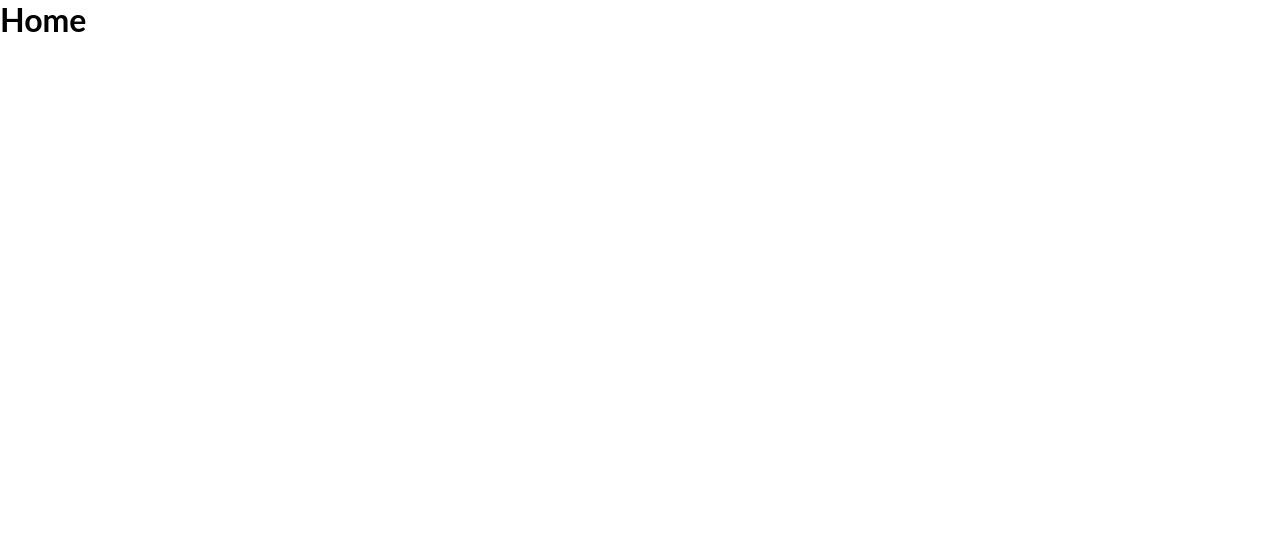
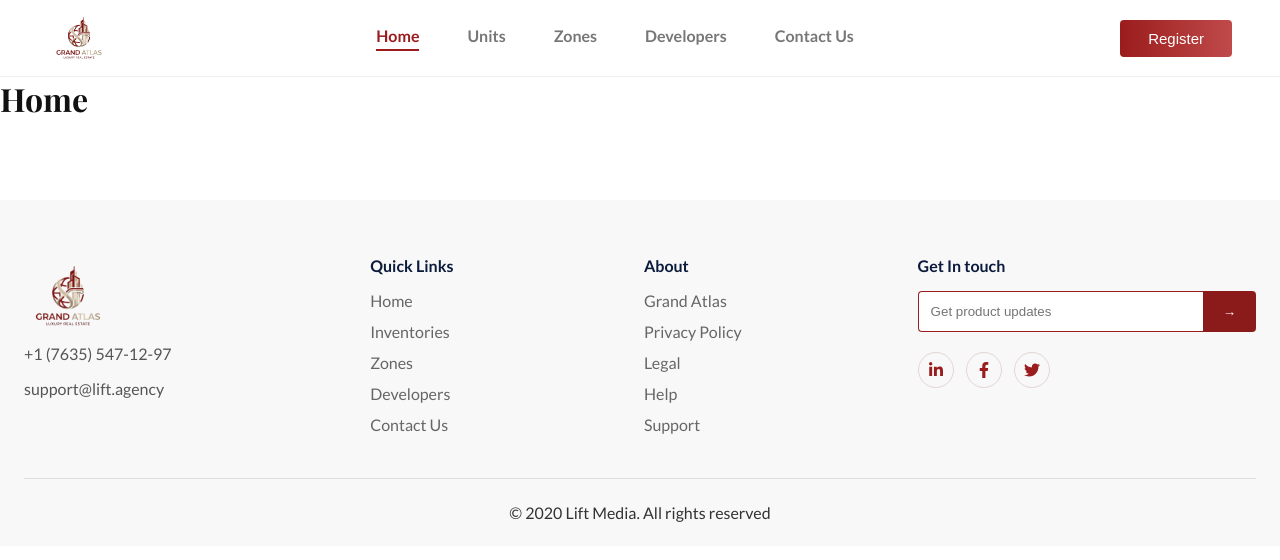
Before and after one commit to alifathyy/grand-atlas, a React (Vite) app: page / in a window 1280 px wide. Shown: the top 560 px of the page. Built offline with nearby package versions, Linux system fonts and the light colour scheme.

Commit message:
Add navbar and footer

```diff
--- a/index.html
+++ b/index.html
@@ -5,6 +5,8 @@
     <link rel="icon" type="image/svg+xml" href="/favicon.svg" />
     <meta name="viewport" content="width=device-width, initial-scale=1.0" />
     <title>grand-atlas</title>
+    <link rel="preconnect" href="https://fonts.googleapis.com">
+<link href="https://fonts.googleapis.com/css2?family=Lato:wght@400;700&family=Playfair+Display:wght@500;700&display=swap" rel="stylesheet">
   </head>
   <body>
     <div id="root"></div>
--- a/package.json
+++ b/package.json
@@ -13,6 +13,7 @@
     "axios": "^1.21.0",
     "react": "^19.3.1",
     "react-dom": "^19.3.1",
+    "react-icons": "^5.7.0",
     "react-router-dom": "^7.18.5"
   },
   "devDependencies": {
--- a/src/App.jsx
+++ b/src/App.jsx
@@ -1,4 +1,5 @@
 import { BrowserRouter, Routes, Route } from 'react-router-dom'
+import Layout from './components/Layout'
 import Home from './pages/Home'
 import Units from './pages/Units'
 import Zones from './pages/Zones'
@@ -9,11 +10,13 @@ export default function App() {
   return (
     <BrowserRouter>
       <Routes>
-        <Route path="/" element={<Home />} />
-        <Route path="/units" element={<Units />} />
-        <Route path="/zones" element={<Zones />} />
-        <Route path="/developers" element={<Developers />} />
-        <Route path="/contact" element={<Contact />} />
+        <Route element={<Layout />}>
+          <Route path="/" element={<Home />} />
+          <Route path="/units" element={<Units />} />
+          <Route path="/zones" element={<Zones />} />
+          <Route path="/developers" element={<Developers />} />
+          <Route path="/contact" element={<Contact />} />
+        </Route>
       </Routes>
     </BrowserRouter>
   )
--- /dev/null
+++ b/src/components/Footer.jsx
@@ -0,0 +1,52 @@
+import { Link } from 'react-router-dom'
+import { FaLinkedinIn, FaFacebookF, FaTwitter } from 'react-icons/fa'
+import logo from '../assets/logo.png'
+
+export default function Footer() {
+  return (
+    <footer className="footer">
+      <div className="container">
+        <div className="footer-grid">
+          <div>
+            <img className="footer-logo" src={logo} alt="Grand Atlas" />
+            <p>+1 (7635) 547-12-97</p>
+            <p style={{ marginTop: 16 }}>support@lift.agency</p>
+          </div>
+          <div>
+            <h4>Quick Links</h4>
+            <ul>
+              <li><Link to="/">Home</Link></li>
+              <li><Link to="/units">Inventories</Link></li>
+              <li><Link to="/zones">Zones</Link></li>
+              <li><Link to="/developers">Developers</Link></li>
+              <li><Link to="/contact">Contact Us</Link></li>
+            </ul>
+          </div>
+          <div>
+            <h4>About</h4>
+            <ul>
+              <li>Grand Atlas</li>
+              <li>Privacy Policy</li>
+              <li>Legal</li>
+              <li>Help</li>
+              <li>Support</li>
+            </ul>
+          </div>
+          <div>
+            <h4>Get In touch</h4>
+            <div className="subscribe">
+              <input placeholder="Get product updates" />
+              <button>→</button>
+            </div>
+            <div className="socials">
+              <span><FaLinkedinIn /></span>
+              <span><FaFacebookF /></span>
+              <span><FaTwitter /></span>
+            </div>
+          </div>
+        </div>
+        <p className="copyright">© 2020 Lift Media. All rights reserved</p>
+      </div>
+    </footer>
+  )
+}
--- /dev/null
+++ b/src/components/Layout.jsx
@@ -0,0 +1,13 @@
+import { Outlet } from 'react-router-dom'
+import Navbar from './Navbar'
+import Footer from './Footer'
+
+export default function Layout() {
+  return (
+    <>
+      <Navbar />
+      <main><Outlet /></main>
+      <Footer />
+    </>
+  )
+}
--- /dev/null
+++ b/src/components/Navbar.jsx
@@ -0,0 +1,18 @@
+import { NavLink } from 'react-router-dom'
+import logo from '../assets/logo.png'
+
+export default function Navbar() {
+  return (
+    <header className="navbar">
+      <img src={logo} alt="Grand Atlas" />
+      <nav className="nav-links">
+        <NavLink to="/" end>Home</NavLink>
+        <NavLink to="/units">Units</NavLink>
+        <NavLink to="/zones">Zones</NavLink>
+        <NavLink to="/developers">Developers</NavLink>
+        <NavLink to="/contact">Contact Us</NavLink>
+      </nav>
+      <button className="register">Register</button>
+    </header>
+  )
+}
--- a/src/index.css
+++ b/src/index.css
@@ -1,2 +1,36 @@
+:root { --red: #9b1c1c; --grad: linear-gradient(90deg, #9b1c1c, #c04a4a); --text: #555; }
 * { box-sizing: border-box; margin: 0; padding: 0; }
-body { font-family: 'Lato', sans-serif; }
+body { font-family: 'Lato', sans-serif; color: var(--text); }
+h1, h2, h3 { font-family: 'Playfair Display', serif; color: #111; }
+a { text-decoration: none; color: inherit; }
+img { max-width: 100%; display: block; }
+ul { list-style: none; }
+.container { max-width: 1280px; margin: 0 auto; padding: 0 24px; }
+
+/* Navbar */
+.navbar { display: flex; align-items: center; justify-content: space-between; padding: 10px 48px; background: #fff; position: sticky; top: 0; z-index: 50; border-bottom: 1px solid #eee; }
+.navbar img { height: 56px; }
+.nav-links { display: flex; gap: 48px; }
+.nav-links a { color: #777; font-weight: 700; padding-bottom: 4px; }
+.nav-links a.active { color: var(--red); border-bottom: 2px solid var(--red); }
+.register { background: var(--grad); color: #fff; padding: 10px 28px; border: none; border-radius: 4px; font-size: 15px; cursor: pointer; }
+
+/* Footer */
+.footer { background: #f8f8f8; padding: 56px 0 24px; margin-top: 80px; }
+.footer-grid { display: grid; grid-template-columns: 1.3fr 1fr 1fr 1.4fr; gap: 32px; }
+.footer h4 { color: #0b1b3b; margin-bottom: 16px; }
+.footer li { margin-bottom: 12px; color: #666; }
+.footer-logo { height: 80px; margin-bottom: 8px; }
+.subscribe { display: flex; margin-bottom: 20px; }
+.subscribe input { flex: 1; padding: 12px; border: 1px solid var(--red); border-right: none; border-radius: 4px 0 0 4px; min-width: 0; }
+.subscribe button { background: #8b1a1a; color: #fff; border: none; padding: 0 20px; border-radius: 0 4px 4px 0; cursor: pointer; }
+.socials { display: flex; gap: 12px; }
+.socials span { width: 36px; height: 36px; border-radius: 50%; border: 1px solid #e5d5d5; display: grid; place-items: center; color: var(--red); }
+.copyright { text-align: center; border-top: 1px solid #ddd; margin-top: 32px; padding-top: 24px; color: #333; }
+
+@media (max-width: 800px) {
+  .navbar { padding: 10px 16px; }
+  .nav-links { gap: 14px; font-size: 14px; }
+  .register { display: none; }
+  .footer-grid { grid-template-columns: 1fr 1fr; }
+}
```
Also changed, not shown: src/assets/logo.png (added), 1 other file (tests, documents, lock files or other folders).
